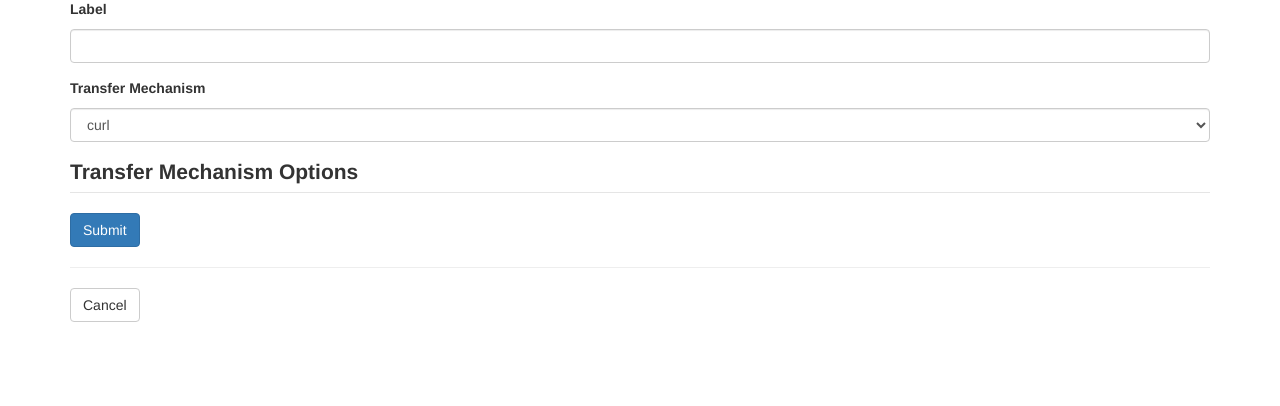
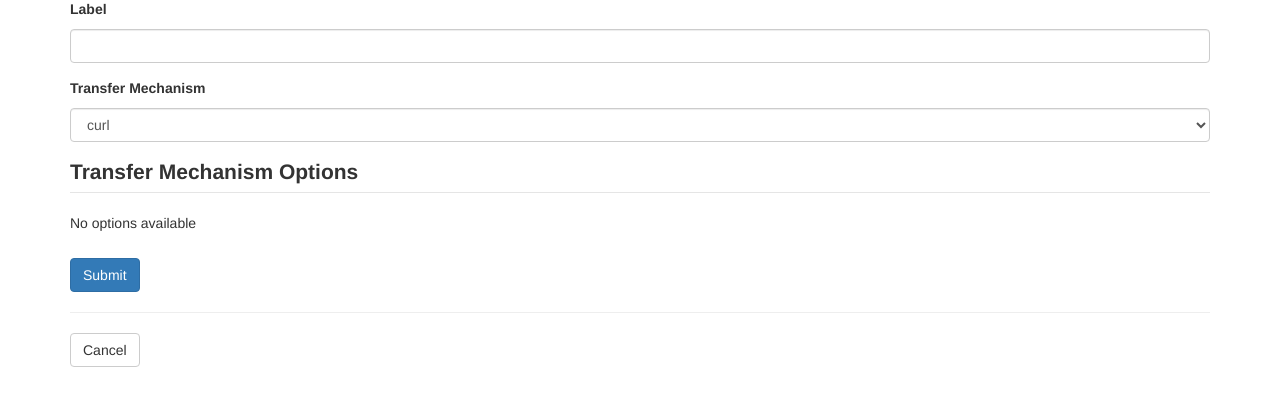
Before and after one commit to feltus/BDSS, a Flask app: page /data_sources/new in a window 1280 px wide. Shown: the part 122-528 px from the top of the page. Run offline with Flask 2, Linux system fonts and the light colour scheme; parts of the project's set-up code (start-up, migrations or seed data) failed here and were passed over; some libraries are stand-ins or nearby versions.

Commit message:
Show message if there are no subfields in a FormField. Closes #57.

```diff
--- a/metadata_repository/app/templates/form_macros.html.jinja
+++ b/metadata_repository/app/templates/form_macros.html.jinja
@@ -11,10 +11,12 @@
 {% macro render_field(field, label_visible=true) -%}
 
     {% if (field.type == "FormField") %}
-        <fieldset id={{ field.id }}>
+        <fieldset id={{ field.id }} style="margin-bottom:15px;">
             <legend>{{ field.label }}</legend>
             {%- for subfield in field -%}
                 {{ render_field(subfield) }}
+            {%- else -%}
+                <p>No options available</p>
             {%- endfor -%}
         </fieldset>
     {% else %}
```
